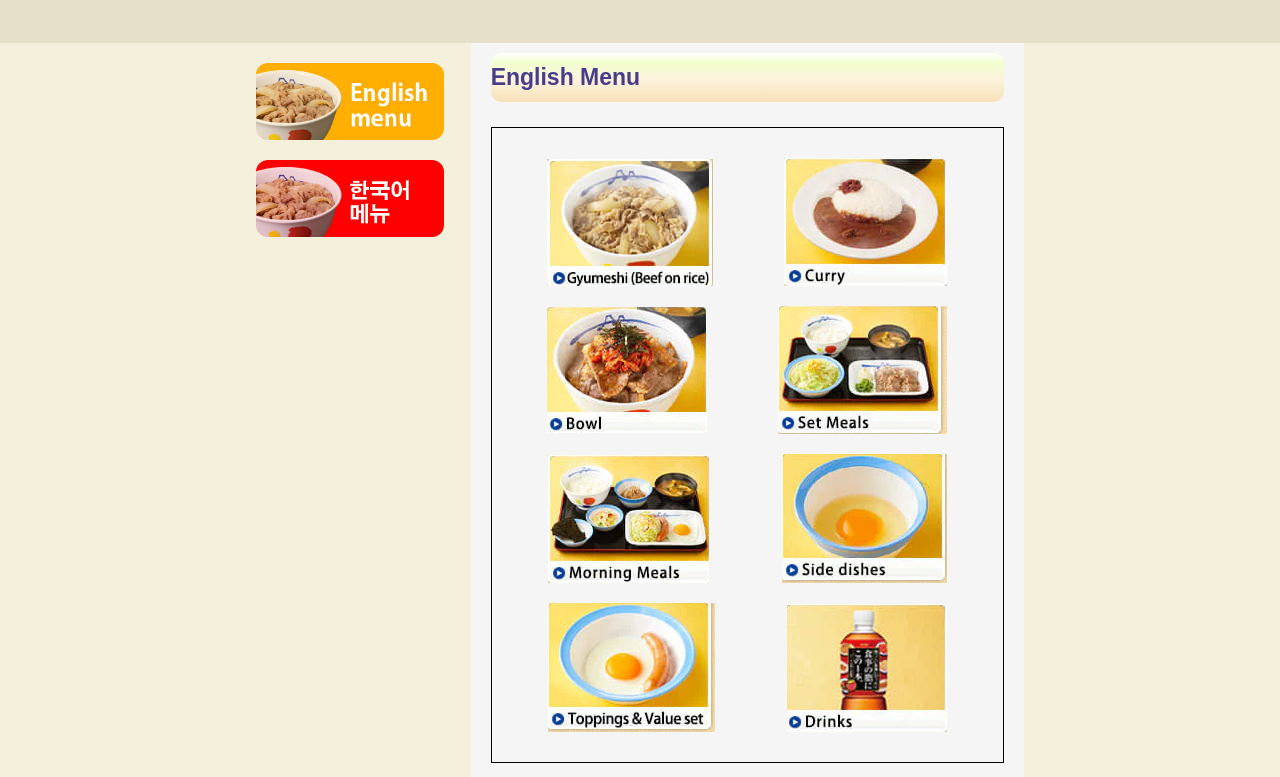
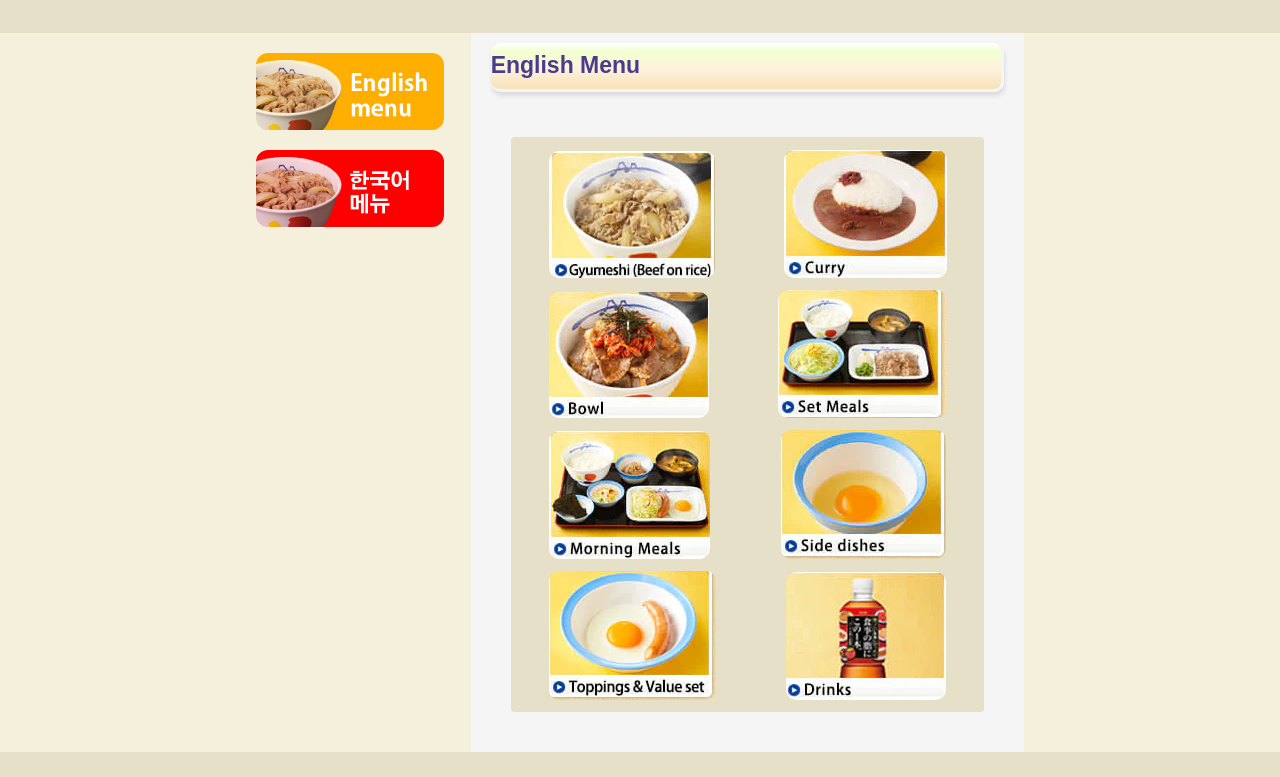
Before and after one commit to marathonic/restaurant-page, a website built with webpack: page dist/index.html in a window 1280 px wide. Shown: the part 327-1104 px from the top of the page. Built offline with nearby package versions, Linux system fonts and the light colour scheme.

Commit message:
need to fix header

```diff
--- a/src/page-load.js
+++ b/src/page-load.js
@@ -13,6 +13,8 @@ import Drinks from './img/menu-eng/drinks.png';
 import EngMenu from './img/menu-select/en.jpg';
 import KorMenu from './img/menu-select/kor.jpg';
 
+
+import ShopIcon from './img/icons/shop-solid.svg';
 
 // WE MAY VERY WELL WISH TO SEPARATE THIS INTO
 // SEVERAL SMALLER FUNCTIONS, EACH APPENDING SOMETHING
@@ -57,9 +59,15 @@ export function pageLoad() {
     ulNav.appendChild(liNavOne);
 
     const liNavTwo = document.createElement('li');
-    const storeNav = document.createElement('a');
-    storeNav.innerHTML = 'Store locator';
-    liNavTwo.appendChild(storeNav);
+    const shopNav = document.createElement('a');
+    const iconNavTwo = document.createElement('li');
+    const shopIcon = new Image();
+    shopIcon.src = ShopIcon;
+    shopIcon.classList.add('svg');
+
+    shopNav.innerHTML = 'Store locator';
+    liNavTwo.appendChild(shopNav);
+    ulNav.appendChild(shopIcon)
     ulNav.appendChild(liNavTwo);
 
 
@@ -149,8 +157,11 @@ export function pageLoad() {
     menuRightHalf.appendChild(selectedMenuLanguage);
 
     //FOOD GRID!
-    const foodGrid = document.createElement('div');
-    foodGrid.classList.add('food-grid');
+    const foodGridInner = document.createElement('div');
+    foodGridInner.classList.add('food-grid-inner');
+
+    const foodGridOuter = document.createElement('div');
+    foodGridOuter.classList.add('food-grid-outer');
 
     const gyumeshi = new Image();
     gyumeshi.src = Gyumeshi;
@@ -178,15 +189,16 @@ export function pageLoad() {
     drinks.src = Drinks;
 
     // APPEND DISHES TO FOODGRID!
-    foodGrid.appendChild(gyumeshi);
-    foodGrid.appendChild(curry);
-    foodGrid.appendChild(bowl);
-    foodGrid.appendChild(setMeal);
-    foodGrid.appendChild(morningMeal);
-    foodGrid.appendChild(sideDishes);
-    foodGrid.appendChild(toppings);
-    foodGrid.appendChild(drinks);
-    menuRightHalf.appendChild(foodGrid);
+    foodGridInner.appendChild(gyumeshi);
+    foodGridInner.appendChild(curry);
+    foodGridInner.appendChild(bowl);
+    foodGridInner.appendChild(setMeal);
+    foodGridInner.appendChild(morningMeal);
+    foodGridInner.appendChild(sideDishes);
+    foodGridInner.appendChild(toppings);
+    foodGridInner.appendChild(drinks);
+    foodGridOuter.appendChild(foodGridInner);
+    menuRightHalf.appendChild(foodGridOuter);
 
     //add images to dish divs!
 
--- a/src/style.css
+++ b/src/style.css
@@ -89,24 +89,26 @@ h1 {
     min-width: auto;
     padding-top: 50px;
     margin: 0 auto;
+    display: flex;
+    justify-content: space-evenly;
 }
 
 .main-header .container {
     display: flex;
+    min-width: max-content;
     /* align-items: center; */
-    justify-content: space-around;
     flex-wrap: wrap;
 }
 
 
 .main-nav {
     background-color: whitesmoke;
+    min-width: max-content;
     border-radius: 12px;
 }
 
 .main-nav ul {
     margin: 1em 0 0.5em;
-    text-align: center;
 }
 
 .main-nav li {
@@ -114,8 +116,7 @@ h1 {
 }
 
 .main-nav a {
-    display: inline-block;
-    padding: 10px;
+    padding: 5px;
 }
 
 
@@ -192,36 +193,45 @@ h1 {
     align-items: center;
     margin-top: -10px;
     border-radius: 10px;
+    border-bottom: solid whitesmoke 3px;
+    border-right: solid whitesmoke 3px;
+    box-shadow: 1px 4px 4px gainsboro;
 }
 
-.food-grid {
+.food-grid-outer {
     background-color: whitesmoke;
     grid-row: 2;
-    display: flex;
-    justify-content: space-around;
-    align-items:center;
-    border: solid black 1px;
     margin-top: 15px;
     padding: 20px;
+}
+
+.food-grid-inner {
+    background-color: var(--cool-beige);
+    display: flex;
+    align-items: flex-end;
+    justify-content: space-around;
+    padding: 3px;
+    padding-bottom: 10px;
     flex-wrap: wrap;
+    border-radius: 4px;
 
 }
 
-.food-grid-inner {
-    background-color: whitesmoke;
-    grid-row: 2;
-    display: flex;
-    justify-content: space-around;
-    align-items:center;
-    border: solid black 1px;
-    margin-top: 15px;
-    padding: 20px;
-    flex-wrap: wrap;
-
+.food-grid-inner > img {
+    margin: 2px;
+    margin-top: 10px;
+    border-radius: 10px;
+    margin-left: 3px;
+    z-index: 3;
 }
 
-.food-grid > img {
-    margin: 10px;
+.food-grid-inner > img:hover {
+    cursor: pointer;
+}
+
+.svg {
+    max-width: 20px;
+    max-height: 20px;
 }
 
 /* WE'RE TESTING HOW WE'RE GOING TO APPLY THE IMAGES
```
Also changed, not shown: dist/1a1b77f7869847eae3d0.svg (added), dist/index.bundle.js, dist/pageload.bundle.js, src/img/icons/shop-solid.svg (added).
